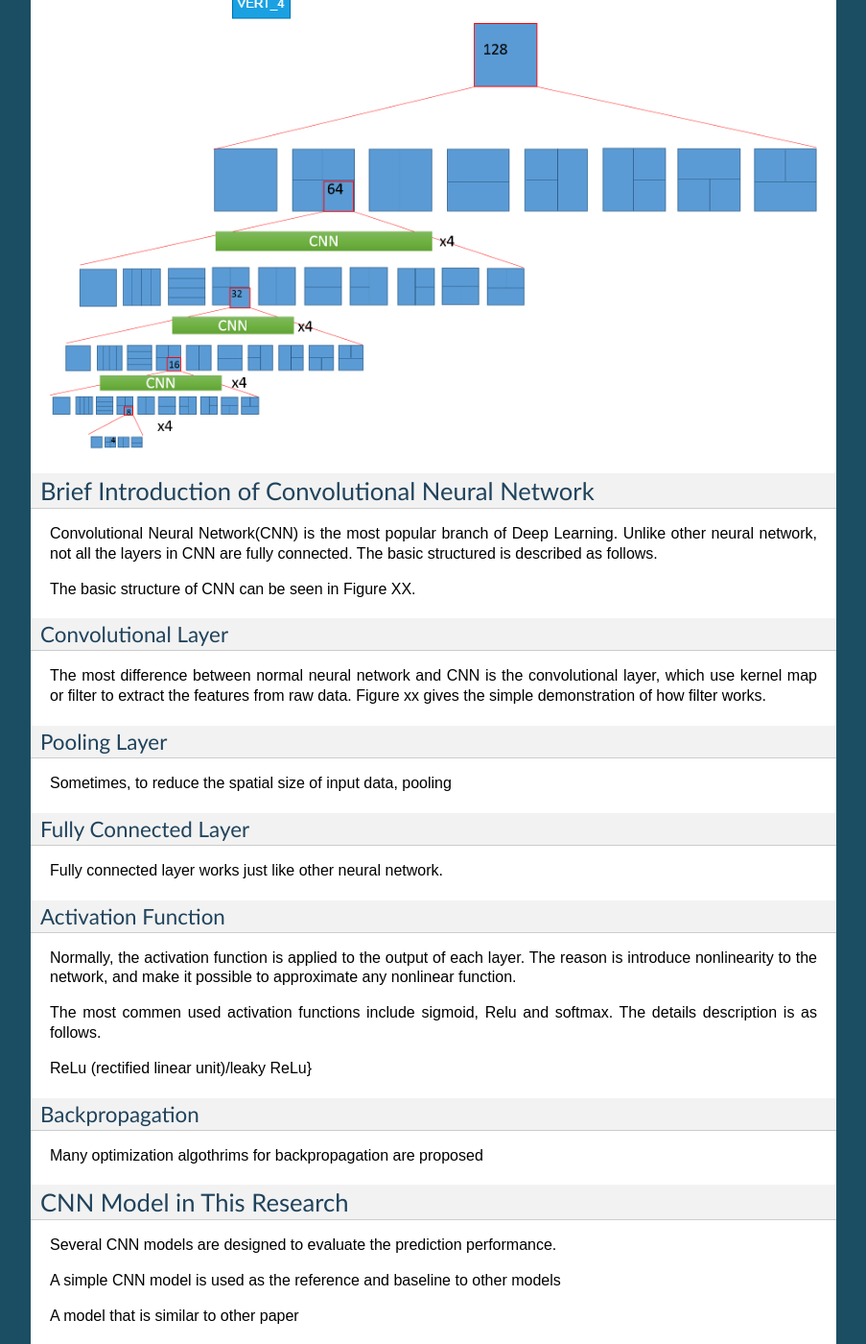
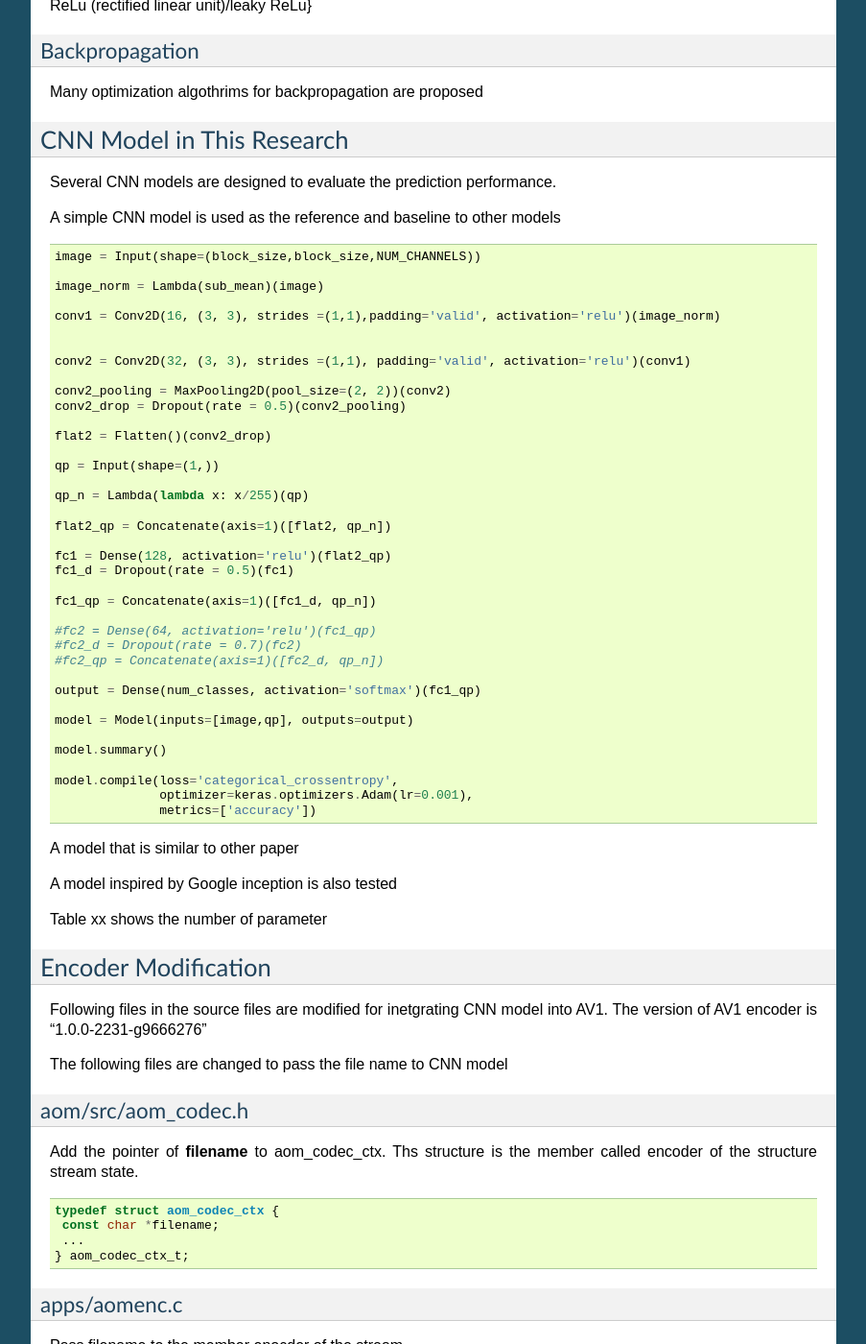
Before and after one commit to epadam/CNN-AV1-intra-encoder, a Sphinx documentation site: the page built from source/cnn_partition_intra.rst, in a window 1280 px wide and 1400 px high, scrolled down 2642 px. Shown: the whole window at 96% size, without its empty margins (198-1101 px from the left). Built offline with Sphinx 7.4.7, drawn with Linux system fonts in a browser that asks for light colours; pages that are not in the unit, such as notebooks, are missing from menus; some of the changed text lies outside the part shown.

Commit message:
Update cnn_partition_intra.rst

```diff
--- a/source/cnn_partition_intra.rst
+++ b/source/cnn_partition_intra.rst
@@ -1,6 +1,5 @@
 CNN Intra Encoder
-===========================================
-
+===================
 
 As mentioned in chapter \ref{Related Work}, there are many ways of using CNN to replace some encoding steps in the encoder as shown in Fig \ref{fig:CNN for encoder}. However, applying CNN for partition may save the most encoding time compared to other steps, since prediction and transform functions are sub-functions of partition functions. Replacing partition function means skipping the whole RDO process, which includes prediction, transform, quantization, dequantization and inverse transform and entropy coding. classification on CU splitting decision making can maximally save the encoding time compared to classification for PU and TU.
 
@@ -25,14 +24,15 @@ For intra frame, the encoder will only use intra prediction tools to calculate t
 Partition Mode Prediction with CNN for Intra Frame
 ==========================================================
 
-.. image:: img/ml_rd_pick.png
+The whole partition decision is very time consuming. Thus, use CNN
+
 
 
 .. image:: img/CNN_for_partition.png
 
-================================================
+===================================================
 Brief Introduction of Convolutional Neural Network
-================================================
+===================================================
 
 
 Convolutional Neural Network(CNN) is the most popular branch of Deep Learning. Unlike other neural network, not all the layers in CNN are fully connected. The basic structured is described as follows.
@@ -80,13 +80,56 @@ Many optimization algothrims for backpropagation are proposed
 
 
 
-================================================
+==================================
 CNN Model in This Research
-================================================
+==================================
 
 Several CNN models are designed to evaluate the prediction performance.
 
 A simple CNN model is used as the reference and baseline to other models
+
+.. code-block:: python
+
+    image = Input(shape=(block_size,block_size,NUM_CHANNELS))
+
+    image_norm = Lambda(sub_mean)(image)
+
+    conv1 = Conv2D(16, (3, 3), strides =(1,1),padding='valid', activation='relu')(image_norm)
+
+
+    conv2 = Conv2D(32, (3, 3), strides =(1,1), padding='valid', activation='relu')(conv1)
+
+    conv2_pooling = MaxPooling2D(pool_size=(2, 2))(conv2)
+    conv2_drop = Dropout(rate = 0.5)(conv2_pooling)
+
+    flat2 = Flatten()(conv2_drop)
+
+    qp = Input(shape=(1,))
+
+    qp_n = Lambda(lambda x: x/255)(qp)
+
+    flat2_qp = Concatenate(axis=1)([flat2, qp_n])
+
+    fc1 = Dense(128, activation='relu')(flat2_qp)
+    fc1_d = Dropout(rate = 0.5)(fc1)
+
+    fc1_qp = Concatenate(axis=1)([fc1_d, qp_n])
+
+    #fc2 = Dense(64, activation='relu')(fc1_qp)
+    #fc2_d = Dropout(rate = 0.7)(fc2)
+    #fc2_qp = Concatenate(axis=1)([fc2_d, qp_n])
+
+    output = Dense(num_classes, activation='softmax')(fc1_qp)
+
+    model = Model(inputs=[image,qp], outputs=output)
+
+    model.summary()
+
+    model.compile(loss='categorical_crossentropy',
+                  optimizer=keras.optimizers.Adam(lr=0.001),
+                  metrics=['accuracy'])
+
+
 
 A model that is similar to other paper
 
```
